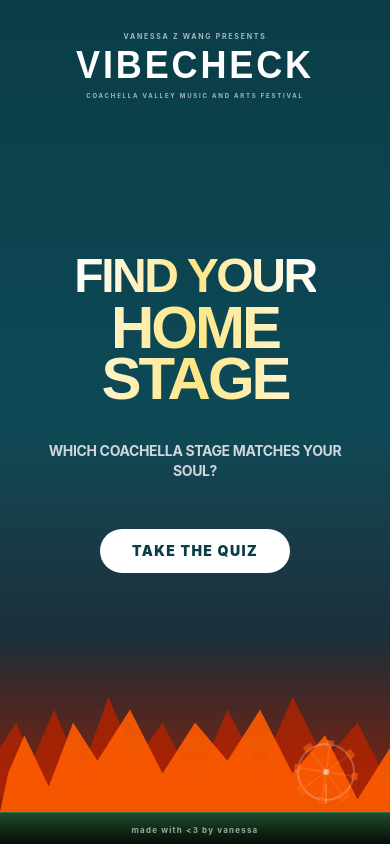
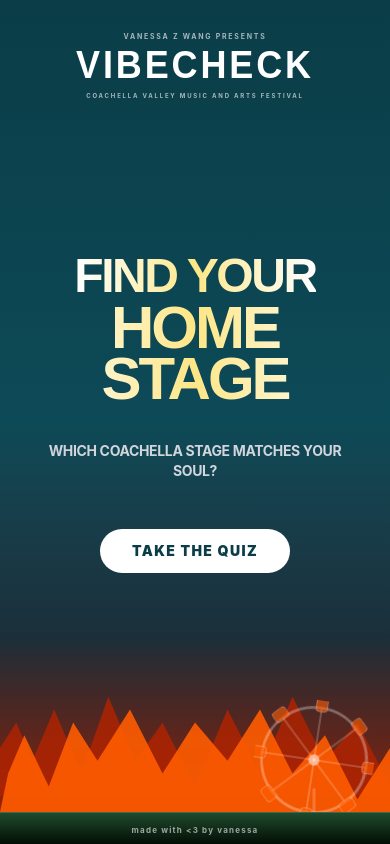
Before and after one commit to vvanessaww/vibecheck, a React (Vite) app: page / in a window 390 px wide. Built offline with nearby package versions, Linux system fonts and the light colour scheme.

Commit message:
fix: ferris wheel 120px, positioned at mobile viewport right edge

```diff
--- a/src/components/layout/Footer.jsx
+++ b/src/components/layout/Footer.jsx
@@ -1,7 +1,7 @@
-function FerrisWheel() {
+function FerrisWheel({ size = 64 }) {
   const spokes = 8;
   return (
-    <svg className="w-16 h-16" viewBox="0 0 64 64" style={{ animation: 'spin 20s linear infinite' }}>
+    <svg style={{ width: size, height: size, animation: 'spin 20s linear infinite' }} viewBox="0 0 64 64">
       <circle cx="32" cy="32" r="28" fill="none" stroke="rgba(255,255,255,0.3)" strokeWidth="1.5" />
       <circle cx="32" cy="32" r="3" fill="rgba(255,255,255,0.5)" />
       {Array.from({ length: spokes }).map((_, i) => {
@@ -47,11 +47,11 @@
         />
       </svg>
 
-      {/* Ferris wheel */}
-      <div className="absolute bottom-10 right-8 z-20">
+      {/* Ferris wheel - positioned relative to mobile content area */}
+      <div className="absolute bottom-6 z-20" style={{ right: 'max(16px, calc(50% - 180px))' }}>
         <div className="relative">
-          <FerrisWheel />
-          <div className="absolute bottom-0 left-1/2 -translate-x-1/2 w-[2px] h-5 bg-white/20" />
+          <FerrisWheel size={120} />
+          <div className="absolute bottom-0 left-1/2 -translate-x-1/2 w-[3px] h-8 bg-white/20 rounded-full" />
         </div>
       </div>
 
```
